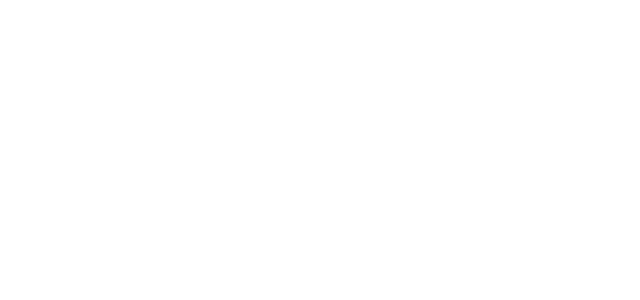
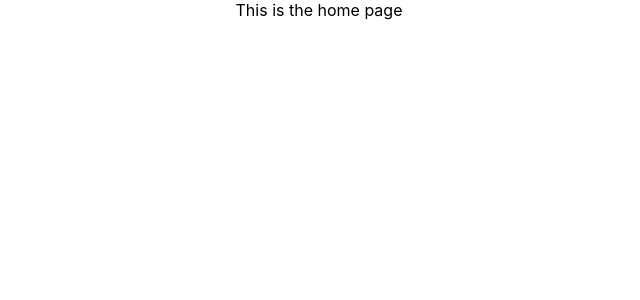
Before and after one commit to austinbhan/cloud-drawings, a React (Create React App) app: page / in a window 1280 px wide. Shown: the top 300 px of the page, without its empty margins (321-961 px from the left). Built offline with nearby package versions, Linux system fonts and the light colour scheme.

Commit message:
Created .env, About-Me, and Detail-page files

```diff
--- a/src/App.js
+++ b/src/App.js
@@ -3,6 +3,7 @@
 function App() {
   return (
     <div className="App">
+      This is the home page
     </div>
   );
 }
```
Also changed, not shown: src/About-Me.js (added), src/Detail-Page.js (added), src/services/fetch-utils.js (added), 2 other files (tests, documents, lock files or other folders).
